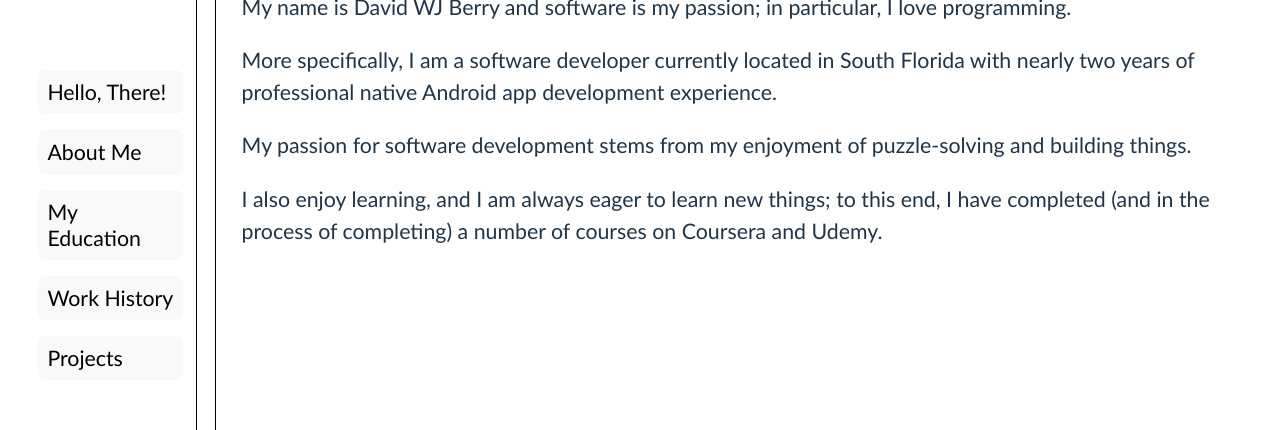
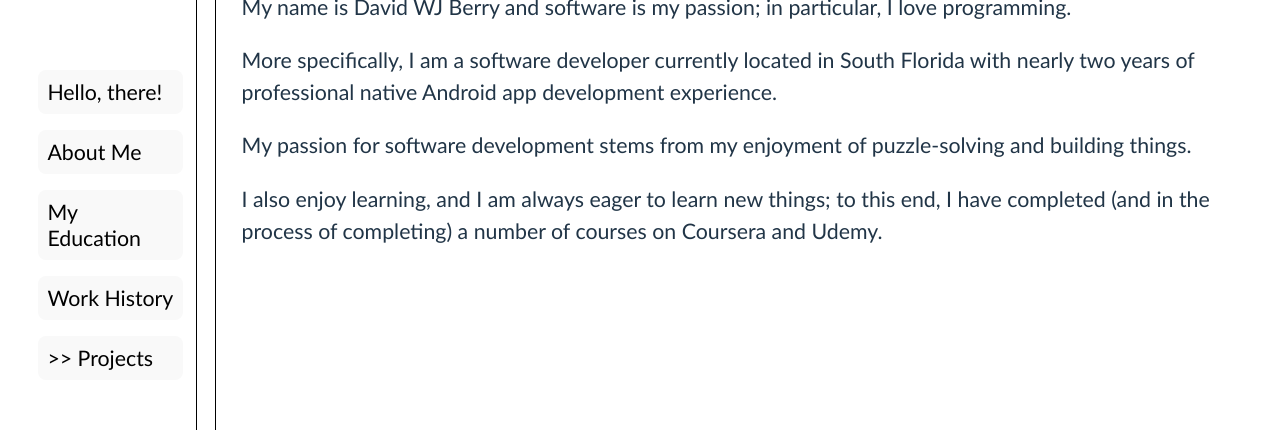
Before and after one commit to DBerry07/DBerry07.github.io, a React (Vite) app: page / in a window 1280 px wide. Shown: the part 202-632 px from the top of the page. Built offline with nearby package versions, Linux system fonts and the light colour scheme.

Commit message:
Changed some buttons' text

```diff
--- a/src/data/constants/tab_class.js
+++ b/src/data/constants/tab_class.js
@@ -1,10 +1,11 @@
 export default class Tabs {
-  static Hello = new Tabs("Hello", "Hello, There!");
+  static Hello = new Tabs("Hello", "Hello, there!");
   static About = new Tabs("About", "About Me");
   static Education = new Tabs("Education", "My Education");
   static History = new Tabs("History", "Work History");
-  static Projects = new Tabs("Projects", "Projects");
-  static Back = new Tabs("Back", "Back");
+  static Projects = new Tabs("Projects", ">> Projects");
+
+  static Back = new Tabs("Back", "<< Back");
   static Kotlin = new Tabs("Kotlin", "Android: Kotlin");
   static ReactNative = new Tabs("ReactNative", "React Native");
   static iOS = new Tabs("iOS", "iOS");
```
